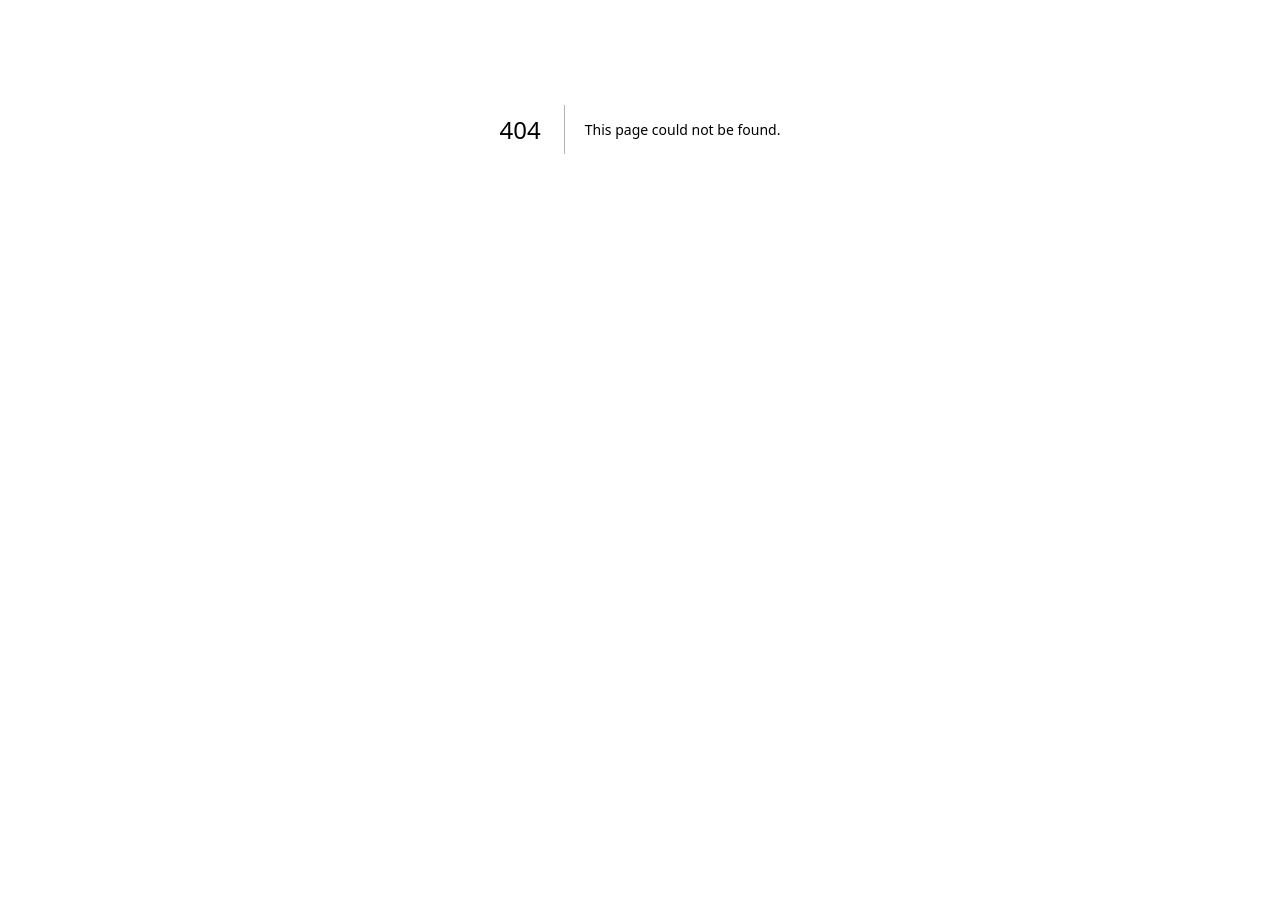
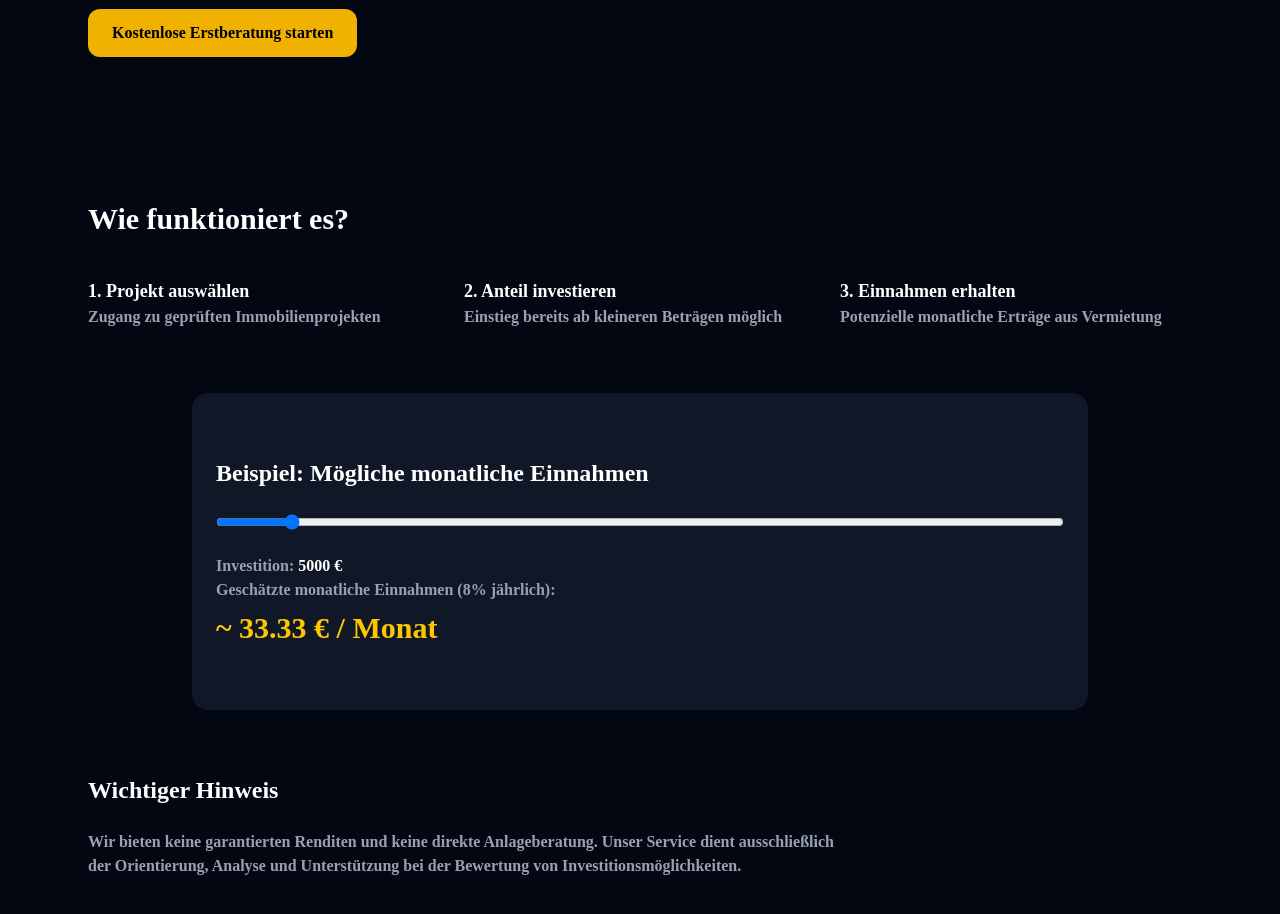
Before and after one commit to sanbenedeti-source/capital-crypto-germany, a Next.js app: page /fractional-investing in a window 1280 px wide. Before the commit this address had no page. Shown: the part 340-1254 px from the top of the page. Before the commit the page ends 869 px from the top, so only its background shows below. Built offline with nearby package versions, Linux system fonts and the light colour scheme.

Commit message:
add fractional investing page

```diff
--- /dev/null
+++ b/app/fractional-investing/page.tsx
@@ -0,0 +1,136 @@
+"use client";
+
+import { useState } from "react";
+
+export default function FractionalInvestingPage() {
+  const [investment, setInvestment] = useState(5000);
+
+  const yearlyReturn = 0.08;
+  const monthly = ((investment * yearlyReturn) / 12).toFixed(2);
+
+  return (
+    <main className="bg-gray-950 text-white min-h-screen">
+
+      {/* HERO */}
+      <section className="max-w-6xl mx-auto px-6 py-20">
+        <h1 className="text-5xl font-bold mb-6">
+          Investieren in Immobilien — ohne ganze Immobilie zu kaufen
+        </h1>
+        <p className="text-gray-400 mb-8 max-w-2xl">
+          Zugang zu kanadischen Immobilienprojekten mit geringem Einstieg.
+          Potenzielles monatliches Einkommen durch anteilige Investitionen.
+        </p>
+
+        <button className="bg-yellow-500 text-black px-6 py-3 rounded-xl font-semibold">
+          Kostenlose Erstberatung starten
+        </button>
+      </section>
+
+      {/* HOW IT WORKS */}
+      <section className="max-w-6xl mx-auto px-6 py-16">
+        <h2 className="text-3xl font-bold mb-10">Wie funktioniert es?</h2>
+
+        <div className="grid md:grid-cols-3 gap-6">
+          <div>
+            <h3 className="font-semibold text-lg">1. Projekt auswählen</h3>
+            <p className="text-gray-400">
+              Zugang zu geprüften Immobilienprojekten
+            </p>
+          </div>
+
+          <div>
+            <h3 className="font-semibold text-lg">2. Anteil investieren</h3>
+            <p className="text-gray-400">
+              Einstieg bereits ab kleineren Beträgen möglich
+            </p>
+          </div>
+
+          <div>
+            <h3 className="font-semibold text-lg">3. Einnahmen erhalten</h3>
+            <p className="text-gray-400">
+              Potenzielle monatliche Erträge aus Vermietung
+            </p>
+          </div>
+        </div>
+      </section>
+
+      {/* CALCULATOR */}
+      <section className="max-w-4xl mx-auto px-6 py-16 bg-gray-900 rounded-2xl">
+        <h2 className="text-2xl font-bold mb-6">
+          Beispiel: Mögliche monatliche Einnahmen
+        </h2>
+
+        <input
+          type="range"
+          min="1000"
+          max="50000"
+          step="500"
+          value={investment}
+          onChange={(e) => setInvestment(Number(e.target.value))}
+          className="w-full mb-6"
+        />
+
+        <p className="text-gray-400">
+          Investition: <span className="text-white">{investment} €</span>
+        </p>
+
+        <p className="text-gray-400">
+          Geschätzte monatliche Einnahmen (8% jährlich):
+        </p>
+
+        <p className="text-3xl font-bold mt-2 text-yellow-400">
+          ~ {monthly} € / Monat
+        </p>
+      </section>
+
+      {/* TRUST */}
+      <section className="max-w-6xl mx-auto px-6 py-16">
+        <h2 className="text-2xl font-bold mb-6">Wichtiger Hinweis</h2>
+
+        <p className="text-gray-400 max-w-3xl">
+          Wir bieten keine garantierten Renditen und keine direkte Anlageberatung.
+          Unser Service dient ausschließlich der Orientierung, Analyse und
+          Unterstützung bei der Bewertung von Investitionsmöglichkeiten.
+        </p>
+      </section>
+
+      {/* FORM */}
+      <section className="max-w-4xl mx-auto px-6 py-20">
+        <h2 className="text-3xl font-bold mb-10">
+          Kostenloses Erstgespräch anfordern
+        </h2>
+
+        <form className="grid gap-4">
+          <input
+            type="text"
+            placeholder="Name"
+            className="p-3 rounded bg-gray-800"
+          />
+
+          <input
+            type="email"
+            placeholder="E-Mail"
+            className="p-3 rounded bg-gray-800"
+          />
+
+          <select className="p-3 rounded bg-gray-800">
+            <option>Investitionsbetrag wählen</option>
+            <option>1.000€ – 5.000€</option>
+            <option>5.000€ – 20.000€</option>
+            <option>20.000€+</option>
+          </select>
+
+          <textarea
+            placeholder="Beschreiben Sie kurz Ihre Situation oder Ziele"
+            className="p-3 rounded bg-gray-800"
+          />
+
+          <button className="bg-yellow-500 text-black py-3 rounded-xl font-semibold">
+            Anfrage senden
+          </button>
+        </form>
+      </section>
+
+    </main>
+  );
+}
```
